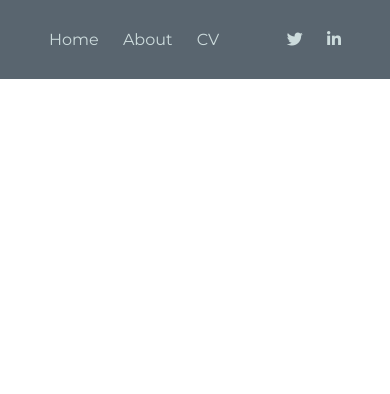
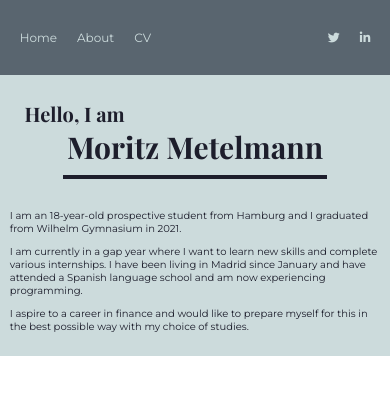
Before and after one commit to MoritzCoding/moritz-metelmann, a plain HTML site: page index.html in a window 390 px wide. Drawn offline with nearby package versions, Linux system fonts and the light colour scheme; a web font is replaced by a local one.

Commit message:
created basic hero

```diff
--- a/index.html
+++ b/index.html
@@ -29,5 +29,17 @@
       </div>
     </div>
   </nav>
+  <div class="hero">
+    <div class="header">
+      <h1 class="header-title">Hello, I am </h1>
+      <h1 class="name">Moritz Metelmann</h1>
+      <hr class="horizontal-divider">
+      <div class="header-text">
+        <p>I am  an 18-year-old prospective student from Hamburg and I graduated from Wilhelm Gymnasium in 2021. </p>
+        <p>I am currently in a gap year where I want to learn new skills and complete various internships. I have been living in Madrid since January and have attended a Spanish language school and am now experiencing programming. </p>
+        <p>I aspire to a career in finance and would like to prepare myself for this in the best possible way with my choice of studies.</p>
+      </div>
+    </div>
+  </div>
 </body>
 </html>
--- /dev/null
+++ b/stylesheets/components/hero.css
@@ -0,0 +1,90 @@
+.hero {
+  background-color: #CCDBDC;
+  padding: 15vh 0 10vh 0;
+  color: #1D1E2C;
+}
+
+.header {
+  width: 70vw;
+  margin: 0 auto;
+  font-family: 'Montserrat', sans-serif;
+}
+
+.header-title {
+  margin: 0 0 0 4%;
+  font-size: 50px;
+  font-family: 'Playfair Display', serif;
+}
+
+.name {
+  font-size: 70px;
+  padding: 15px 0;
+  margin: 0;
+  display: flex;
+  justify-content: center;
+  font-family: 'Playfair Display', serif;
+}
+
+.horizontal-divider {
+  border: 2px solid #1D1E2C;
+  width: 70%;
+  margin-bottom: 30px;
+}
+
+@media screen and (max-width: 992px) {
+  .hero {
+    padding: 8vh 0 5vh 0;
+  }
+
+  .header {
+    width: 85vw;
+  }
+
+  .header-title {
+    margin: 0 0 0 4%;
+    font-size: 40px;
+  }
+
+  .name {
+    font-size: 55px;
+    padding: 5px 0;
+  }
+}
+
+@media screen and (max-width: 600px) {
+  .hero {
+    padding: 5vh 0 3.5vh 0;
+  }
+
+  .header {
+    width: 95vw;
+  }
+
+  .header-title {
+    font-size: 30px;
+  }
+
+  .name {
+    font-size: 40px;
+    padding: 0;
+  }
+
+  .header-text {
+    font-size: 10px;
+  }
+}
+
+@media screen and (max-width: 400px) {
+  .hero {
+    padding: 3vh 0 1.5vh 0;
+  }
+
+  .header-title {
+    font-size: 20px;
+  }
+
+  .name {
+    font-size: 30px;
+    padding: 0;
+  }
+}
--- a/stylesheets/components/navbar.css
+++ b/stylesheets/components/navbar.css
@@ -26,3 +26,26 @@
   display: flex;
   justify-content: space-between;
 }
+
+@media screen and (max-width: 992px) {
+  .navbar-container {
+    width: 85vw;
+  }
+}
+
+@media screen and (max-width: 600px) {
+  .navbar-content-left {
+    font-size: 12px;
+    display: flex;
+  }
+
+  .navbar-content-right {
+    font-size: 12px;
+    display: flex;
+  }
+
+  .navbar-container {
+    width: 95vw;
+    padding: 20px 0;
+  }
+}
--- a/stylesheets/style.css
+++ b/stylesheets/style.css
@@ -2,11 +2,14 @@
 /* GREY: #59656F */
 /* BLACK: #1D1E2C */
 /* font-family: 'Montserrat', sans-serif; */
-/* font-family: 'Roboto', sans-serif; */
+/* font-family: 'Playfair Display', serif; */
 
+@import url('https://fonts.googleapis.com/css2?family=Playfair+Display:ital,wght@0,400;0,500;0,600;0,700;0,800;0,900;1,400;1,500;1,600;1,700;1,800;1,900&display=swap');
 @import url('https://fonts.googleapis.com/css2?family=Montserrat:ital,wght@0,100;0,200;0,300;0,400;0,500;0,600;0,700;0,800;0,900;1,100;1,200;1,300;1,400;1,500;1,600;1,700;1,800;1,900&family=Roboto:ital,wght@0,100;0,300;0,400;0,500;0,700;0,900;1,100;1,300;1,400;1,500;1,700;1,900&display=swap');
 
+
 @import "components/navbar.css";
+@import "components/hero.css";
 
 body {
   margin: 0;
```
